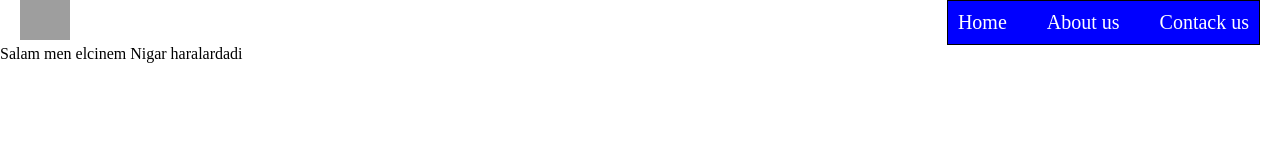
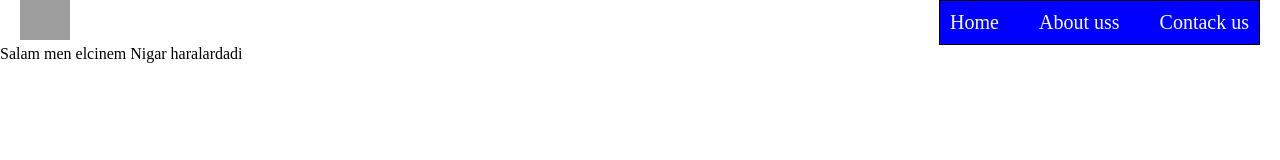
Before and after one commit to Ismayilzada/FatimaFatima, a plain HTML site: page index.html in a window 1280 px wide. Drawn offline with Linux system fonts and the light colour scheme; grey boxes are pictures that could not be loaded.

Commit message:
s artirdim

```diff
--- a/index.html
+++ b/index.html
@@ -11,7 +11,7 @@
         <img src="https://upload.wikimedia.org/wikipedia/commons/thumb/a/a5/Instagram_icon.png/640px-Instagram_icon.png">
         <ul class="nav">
             <li>Home</li>
-            <li>About us</li>
+            <li>About uss</li>
             <li>Contack us</li>
         </ul>
     </header>
```
